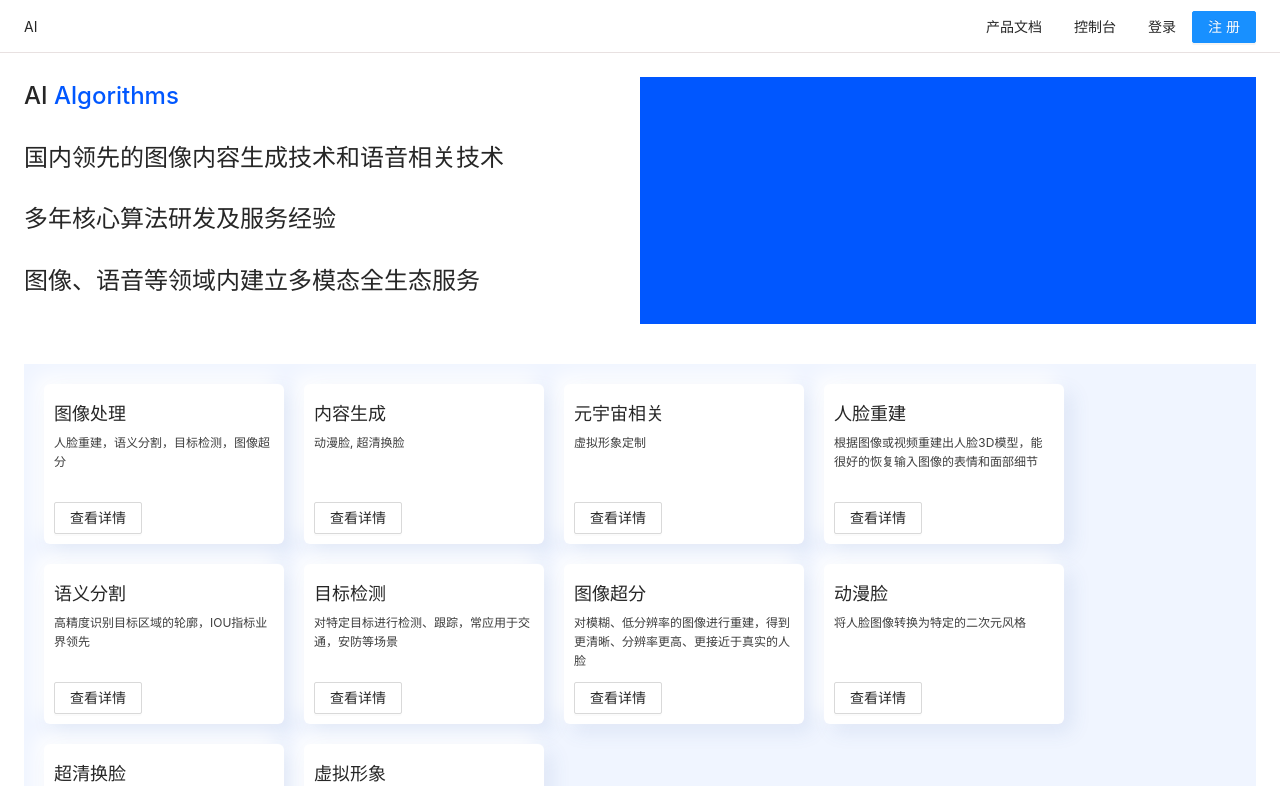
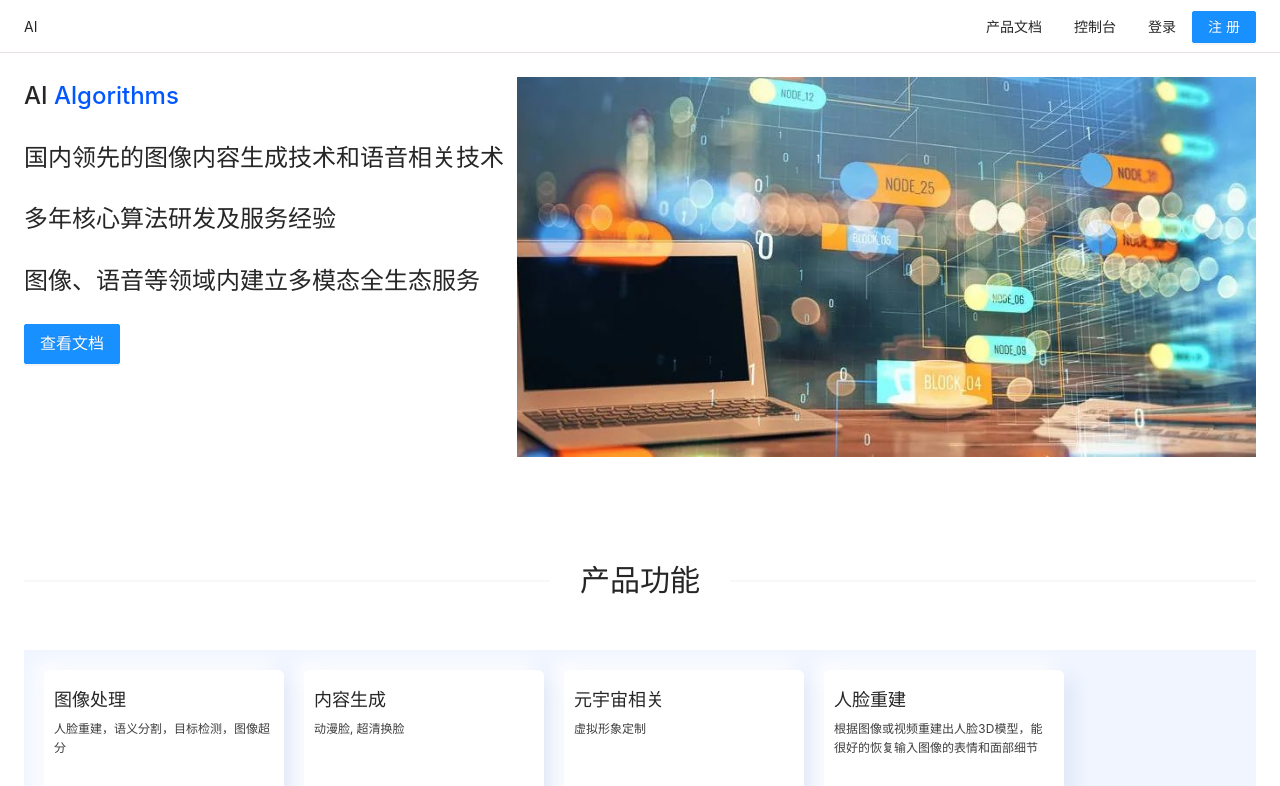
Before and after one commit to dxiaoqi/cloud-platform, a React (Create React App) app: page / in a window 1280 px wide. Shown: the top 786 px of the page. Built offline with nearby package versions, Linux system fonts and the light colour scheme.

Commit message:
feat: 补充Img

```diff
--- a/src/page/home/index.module.scss
+++ b/src/page/home/index.module.scss
@@ -3,8 +3,9 @@
 }
 .company_info {
   display: flex;
+  margin-bottom: 100px;
   .left {
-    width: 50%;
+    width: 40%;
     p {
       font-size: 24px;
       font-weight: 500;
@@ -14,8 +15,12 @@
     }
   }
   .right {
-    width: 50%;
-    background-color: #0057ff;
+    width: 60%;
+    height: 380px;
+    background-image: url('../../assert/ai.jpg');
+    background-size: cover;
+    background-position: center;
+    background-repeat: no-repeat;
   }
 }
 .about_us {
@@ -25,6 +30,14 @@
 .product {
   display: flex;
   justify-content: center;
+}
+.products_title {
+  span {
+    font-size: 30px;
+    font-weight: 500;
+    display: flex;
+    justify-content: center;
+  }
 }
 .product_list{
   display: flex;
--- a/src/page/home/index.tsx
+++ b/src/page/home/index.tsx
@@ -1,8 +1,9 @@
 import React, { useEffect, useState } from "react";
-import { Button } from "antd";
+import { Button, Divider  } from "antd";
 import NavBar from "../../component/navbar";
 import Footer from "../../component/footer";
 import { getProductList } from '../../api'
+import bg from '../../assert/ai.jpg'
 import styles from "./index.module.scss";
 import { useNavigate } from "react-router-dom";
 type ProductType = {
@@ -34,13 +35,18 @@ const Home: React.FC = (props) => {
             <p className={styles.label}>
               图像、语音等领域内建立多模态全生态服务
             </p>
+            <div className={styles.doc_bt}>
+              <Button type='primary' size='large'>查看文档</Button>
+            </div>
           </div>
           <div className={styles.right}>
+            {/* <img src={bg} alt="background"/> */}
           </div>
         </div>
         <div className={styles.about_us}>
 
         </div>
+        <Divider className={styles.products_title} plain>产品功能</Divider>
         <div className={styles.product}>
           <div className={styles.product_list}>
             {
```
Also changed, not shown: src/assert/ai.jpg (added).
